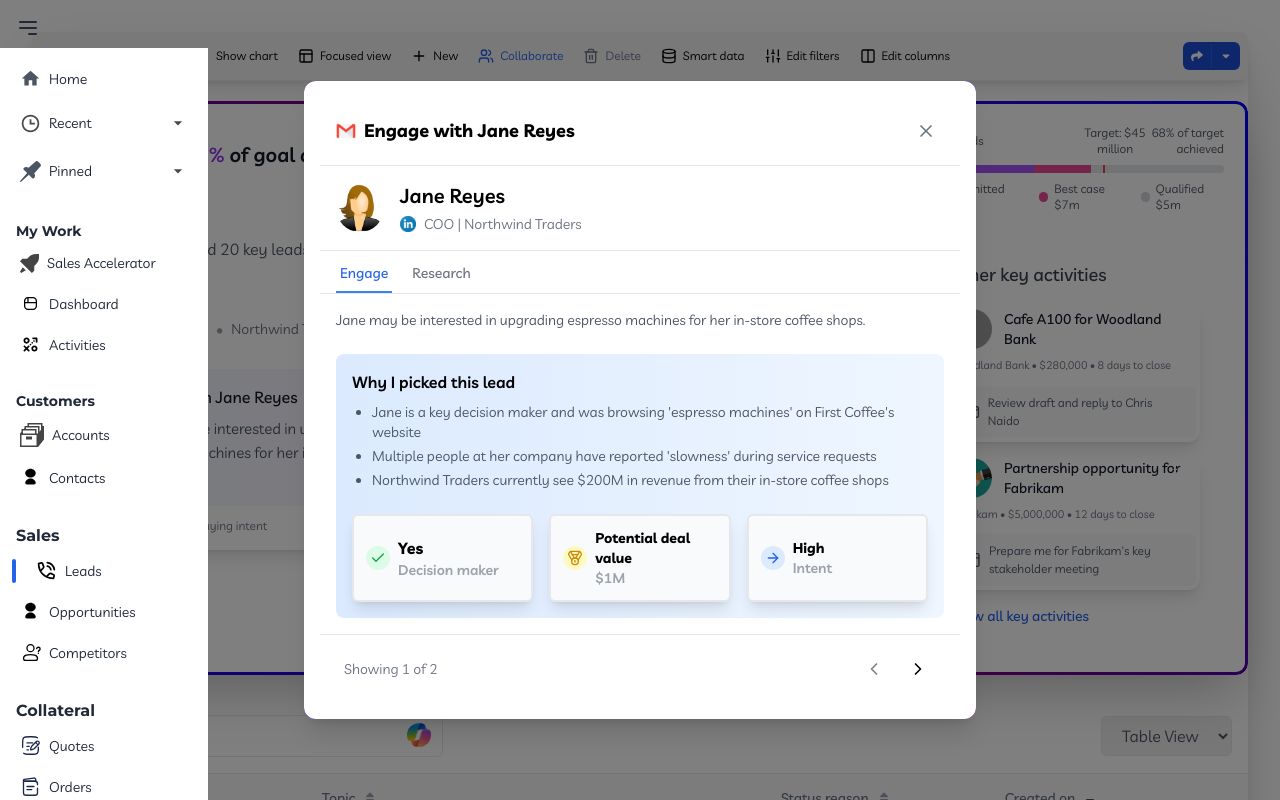
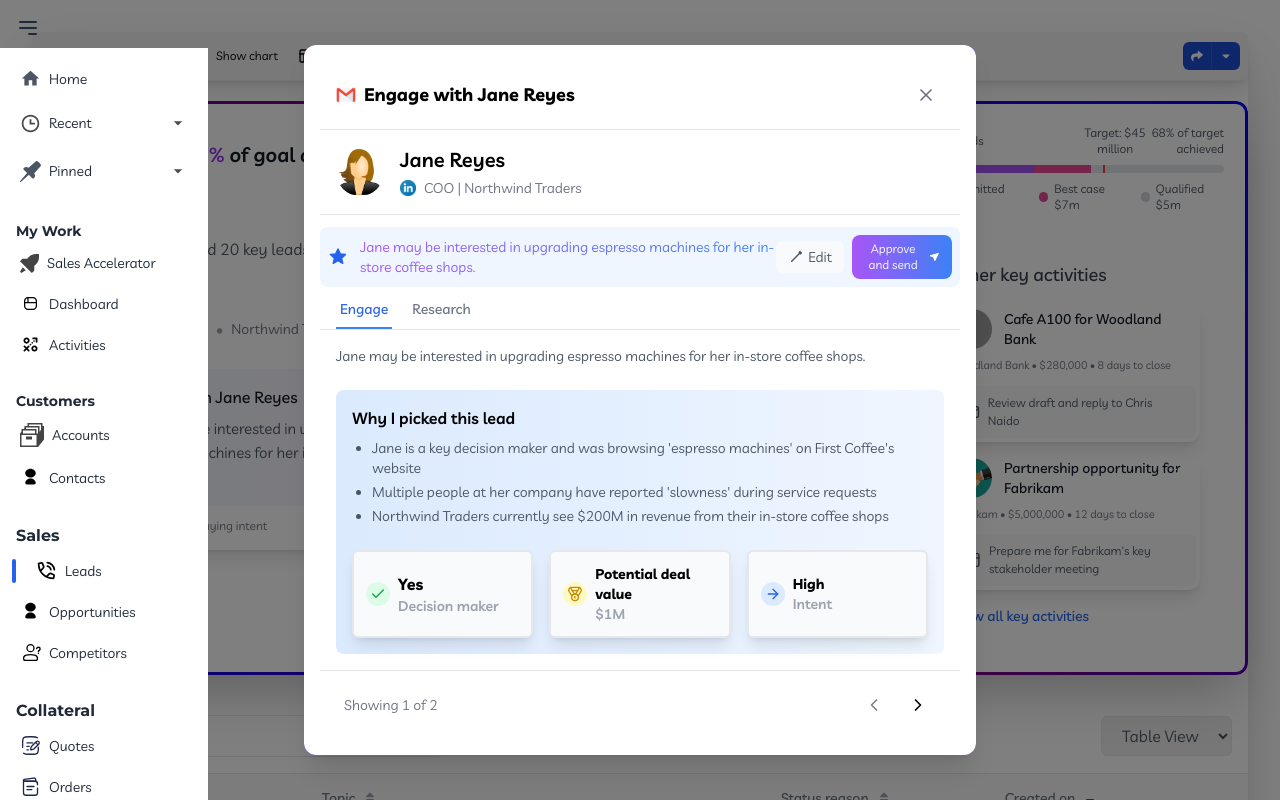
Before and after one commit to tomurashigaraki22/screening-tomiwa, a Next.js app: page / in a window 1280 px wide. Both pictures are taken after a click on the button 513 px from the left and 351 px from the top of the page. Shown: the top 800 px of the page. Built offline with nearby package versions, Linux system fonts and the light colour scheme; grey boxes are pictures that could not be loaded.

Commit message:
new commit

```diff
--- a/src/components/LeadCard.jsx
+++ b/src/components/LeadCard.jsx
@@ -7,6 +7,7 @@
 import PartIt from "./PartOf";
 import { leads } from "./Leads";
 import { ArrowRight, Book, Check, ChevronLeft, ChevronRight, Flag, LinkedinIcon, Medal, Settings, X } from "lucide-react";
+import SuggestionCard from "./SuggestionCard";
 
 
 
@@ -57,6 +58,7 @@
         </button>
       </div>
 
+
       {isOpen && (
         <div className="fixed inset-0 bg-black/50 flex items-center justify-center z-10 p-4 overflow-y-auto">
         <div className="bg-white rounded-lg shadow-xl w-full max-w-2xl max-h-[90vh] overflow-y-auto shiny-gradient-border">
@@ -104,6 +106,9 @@
                 </div>
               </div>
             </div>
+
+            <SuggestionCard text={currentLead.interest}/>
+
 
             {/* Tabs */}
             <div className="border-b pt-3">
--- /dev/null
+++ b/src/components/SuggestionCard.jsx
@@ -0,0 +1,66 @@
+export default function SuggestionCard({ text }) {
+    return (
+      <div className="flex items-center justify-between p-2 mt-3 bg-blue-50 rounded-lg max-w-3xl">
+        <div className="flex items-center gap-3">
+          <svg
+            width="20"
+            height="20"
+            viewBox="0 0 20 20"
+            fill="none"
+            xmlns="http://www.w3.org/2000/svg"
+            className="text-blue-600 shrink-0"
+          >
+            <path
+              d="M10 2L12.2451 6.90983L17.5106 7.45492L13.5599 11.0902L14.7023 16.2951L10 13.7L5.29772 16.2951L6.44014 11.0902L2.48944 7.45492L7.75486 6.90983L10 2Z"
+              fill="currentColor"
+              stroke="currentColor"
+              strokeWidth="1.5"
+              strokeLinecap="round"
+              strokeLinejoin="round"
+            />
+          </svg>
+          <p className="bg-gradient-to-r from-purple-500 to-blue-500 bg-clip-text text-transparent text-sm">
+            {text}
+        </p>
+
+        </div>
+        <div className="flex items-center gap-2">
+          <button className="flex items-center gap-1 px-3 py-1.5 text-sm text-gray-600 hover:bg-gray-100 rounded-md transition-colors bg-gray-50">
+            <svg
+              width="16"
+              height="16"
+              viewBox="0 0 16 16"
+              fill="none"
+              xmlns="http://www.w3.org/2000/svg"
+              className="text-gray-600"
+            >
+              <path
+                d="M12.7 4.3L11.7 3.3L3 12V13H4L12.7 4.3ZM13.7 3.3L12.7 2.3C12.3 1.9 11.7 1.9 11.3 2.3L10.3 3.3L12.7 5.7L13.7 4.7C14.1 4.3 14.1 3.7 13.7 3.3Z"
+                fill="currentColor"
+              />
+            </svg>
+            Edit
+          </button>
+          <button className="flex items-center gap-2 px-3 py-1.5 text-xs text-white bg-gradient-to-r from-purple-500 to-blue-500 rounded-lg transition-colors">
+            Approve and send
+            <svg
+              width="16"
+              height="16"
+              viewBox="0 0 16 16"
+              fill="none"
+              xmlns="http://www.w3.org/2000/svg"
+              className="text-white"
+            >
+              <path
+                d="M14 2L8 14L6 8L0 6L14 2Z"
+                fill="currentColor"
+                stroke="currentColor"
+                strokeWidth="1.5"
+                strokeLinejoin="round"
+              />
+            </svg>
+          </button>
+        </div>
+      </div>
+    )
+  }
```
